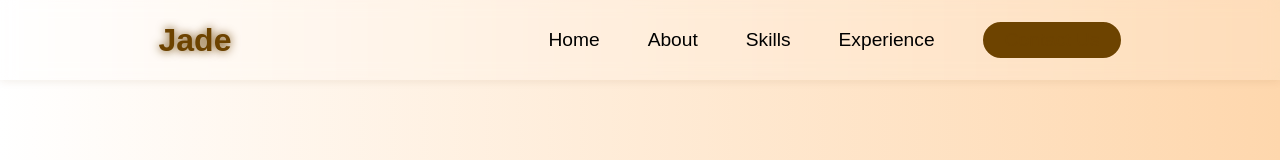
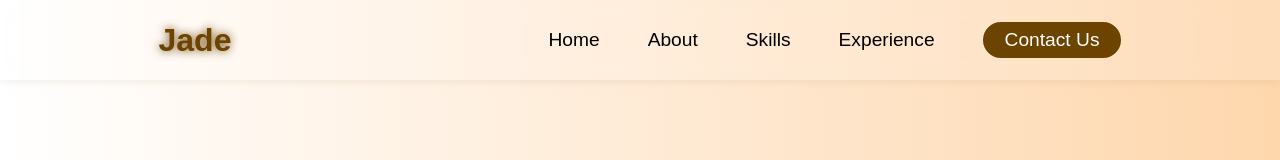
Before and after one commit to hoyosjade27/hoyosjade.github.io, a plain HTML site: page index.html in a window 1280 px wide. In both pictures the pointer is over the element "Contact Us". Shown: the top 160 px of the page. Drawn offline with Linux system fonts and the light colour scheme.

Commit message:
Add files via upload

```diff
--- a/style.css
+++ b/style.css
@@ -118,17 +118,19 @@ nav {
 }
 
 .nav-container .contact-btn a{
-    color: white;
+    color: black;
     transition: 0.3s linear;
 }
 
-.nav-container .contact-btn:hover, .nav-container .contact-btn:hover a{
+.nav-container .contact-btn:hover {
     background-color: rgb(109,67, 0);
+}
+.nav-container .contact-btn:hover a {
     color: white;
 }
 
 .nav-container .links a:hover{
-    color: rgb(109,67, 0);
+    color: rgb(255, 255, 255);
 }
 
 .dropdown {
```
